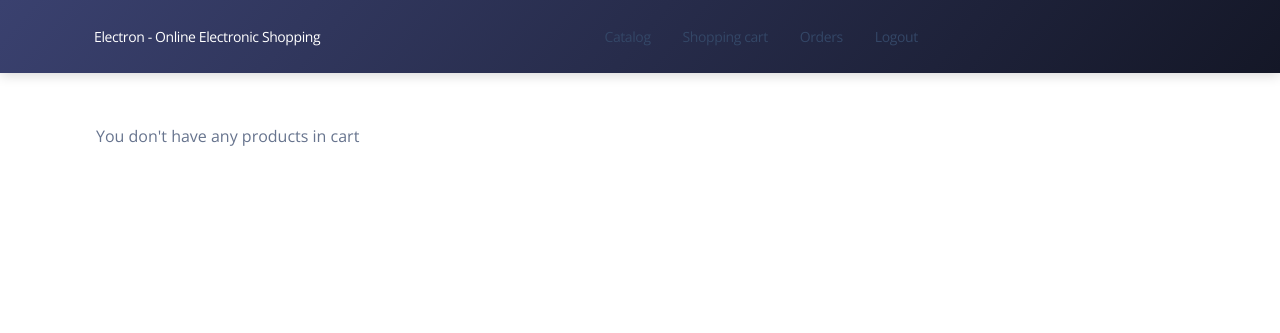
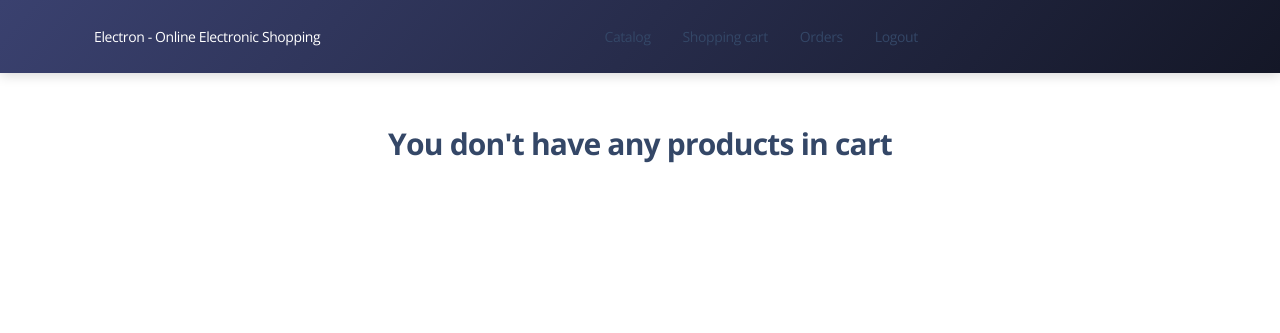
Before and after one commit to manjustice/electron, a Django app: page /cart/ in a window 1280 px wide. Shown: the top 333 px of the page. Run offline with Django 4.2, Linux system fonts and the light colour scheme; the visitor is signed in with stand-in values (Sample User, id 1); data comes from the database, SQL or seed files in the repository; data that the repository does not hold is empty; some libraries are stand-ins or nearby versions.

Commit message:
Added if in orders if you don't have any orders

```diff
--- a/templates/electron/cart.html
+++ b/templates/electron/cart.html
@@ -40,6 +40,6 @@
           </div>
         </div>
       {% else %}
-        <p>You don't have any products in cart</p>
+        <h3 style="text-align: center">You don't have any products in cart</h3>
     {% endif %}
 {% endblock %}
--- a/templates/electron/order_list.html
+++ b/templates/electron/order_list.html
@@ -3,6 +3,8 @@
   Order List - Electron
 {% endblock %}
 {% block content %}
+  {% if order_list %}
+
     {% for order in order_list %}
 
       <div class="shadow">
@@ -35,6 +37,9 @@
       </div>
 
     {% endfor %}
+  {% else %}
+    <h3 style="text-align: center">You don't have any orders</h3>
+  {% endif %}
 
 {% include "includes/pagination.html" %}
 {% endblock %}
```
Lines whose indentation alone changed are shown as unchanged.
